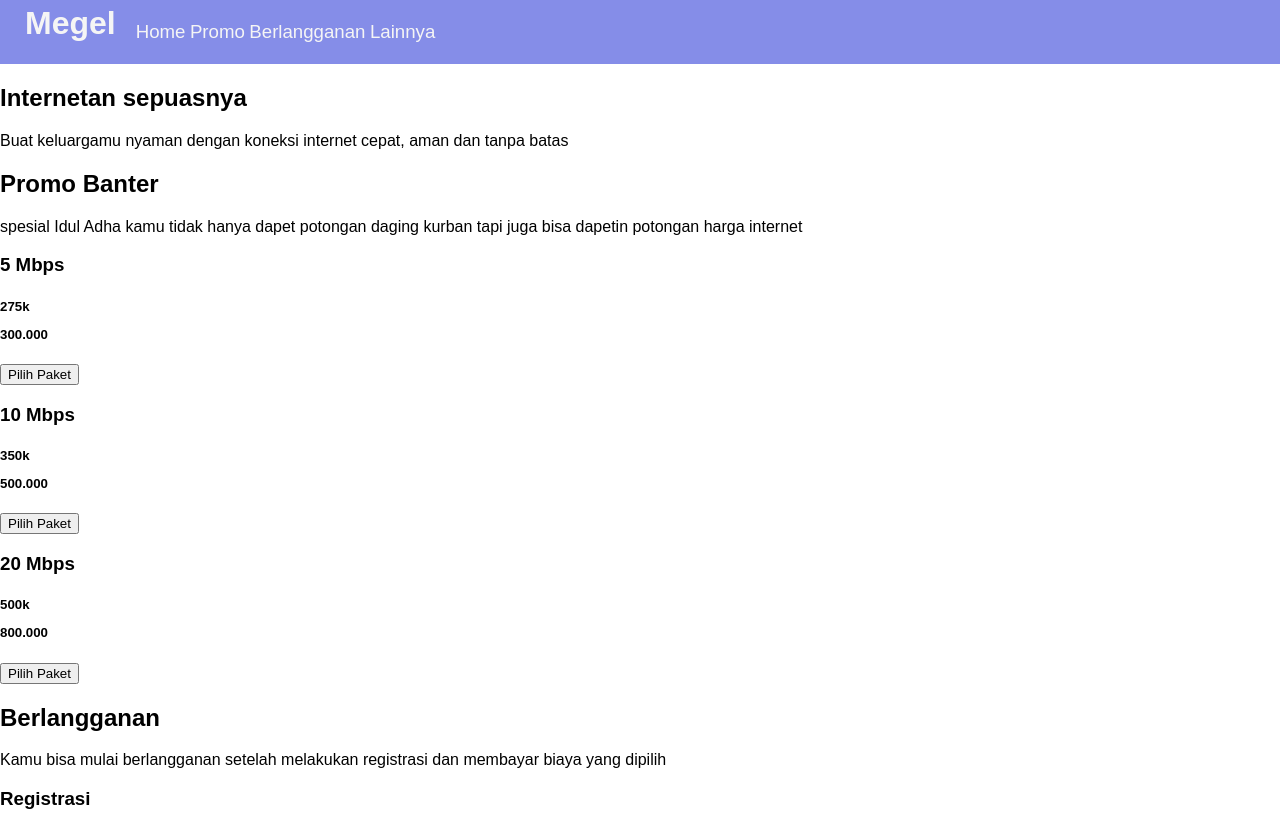
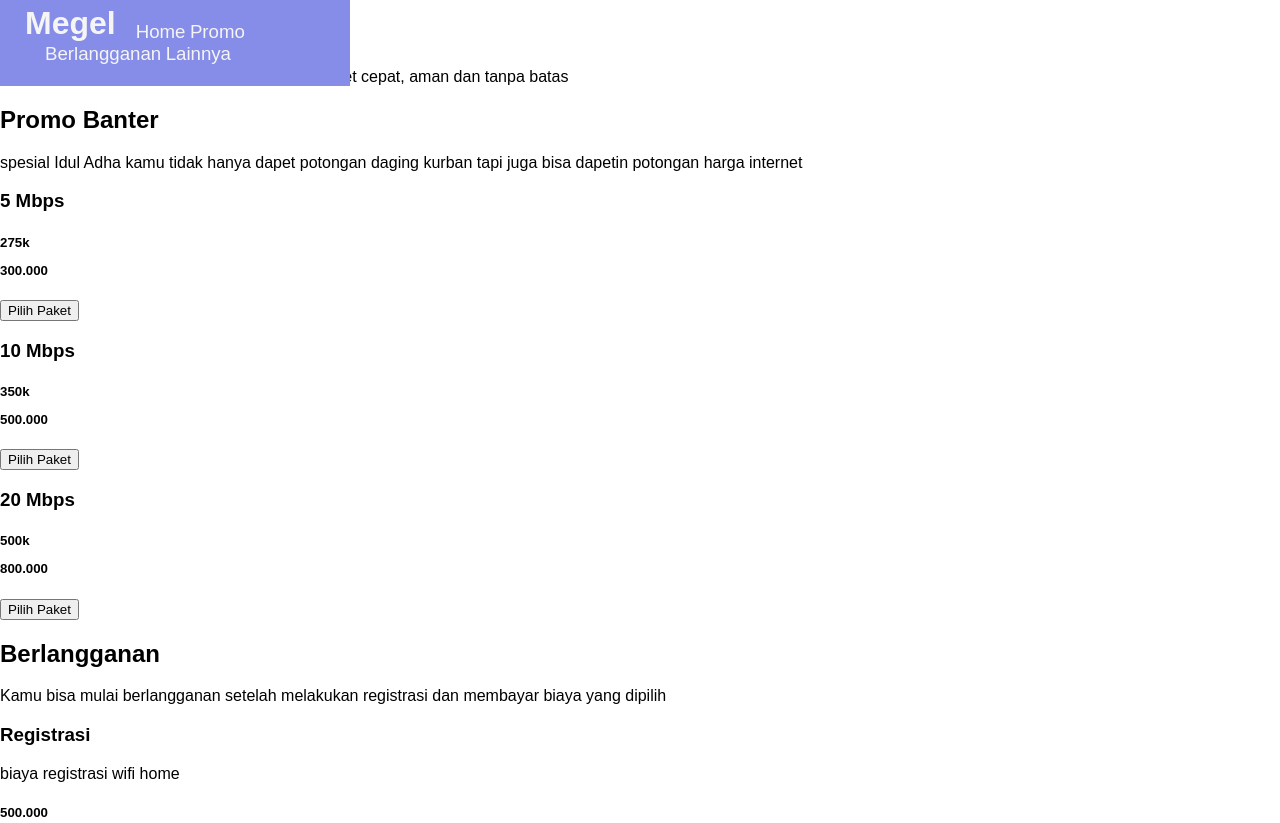
Before and after one commit to Fahminbl/megel, a plain HTML site: page index.html in a window 1280 px wide. Shown: the top 823 px of the page. Drawn offline with Linux system fonts and the light colour scheme; a web font is replaced by a local one.

Commit message:
Update style.css

```diff
--- a/assets/style.css
+++ b/assets/style.css
@@ -6,7 +6,10 @@ body {
 nav{
   padding: 5px;
   background: #858DE8;
-  position: sticky;
+  /*Tak tambaih ya dzak*/
+  position: fixed;
+  top: 0;
+  Z-index: 1;
 }
 nav h1{
   margin: 0px 20px;
```
